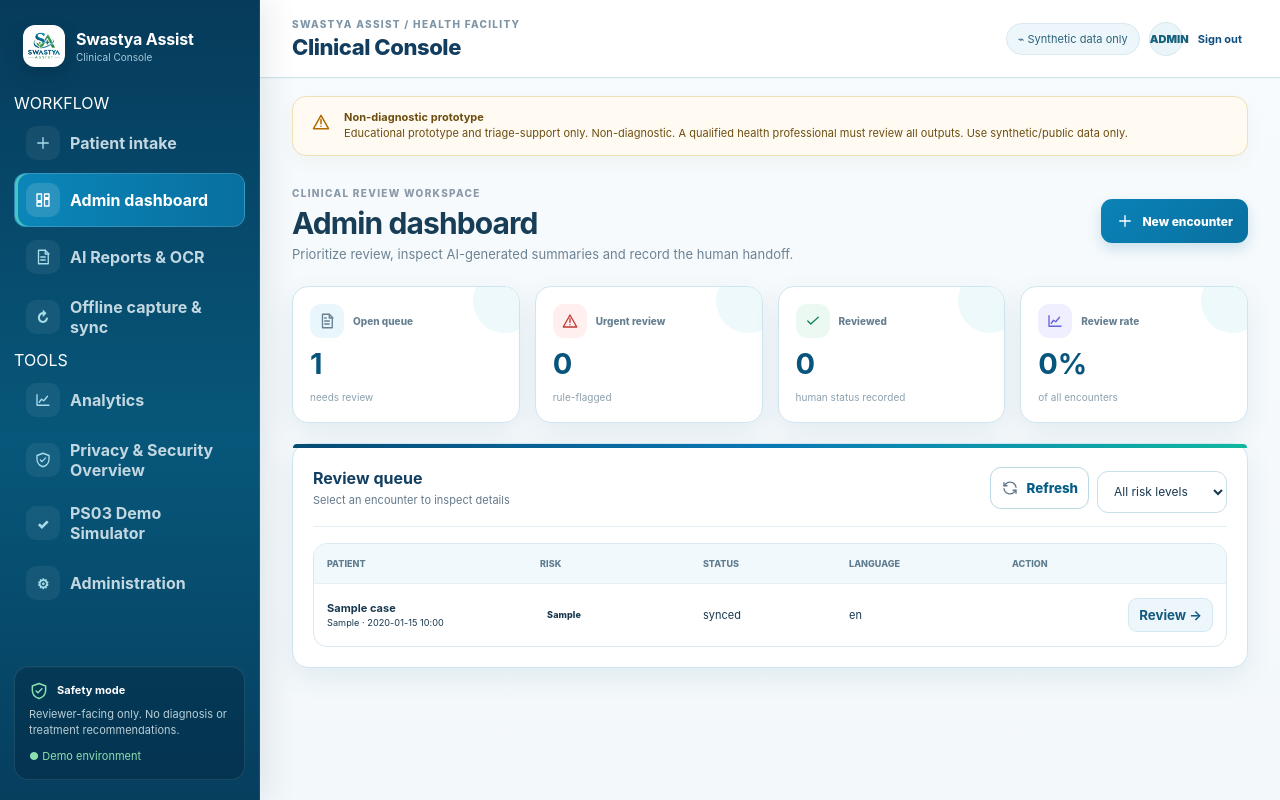
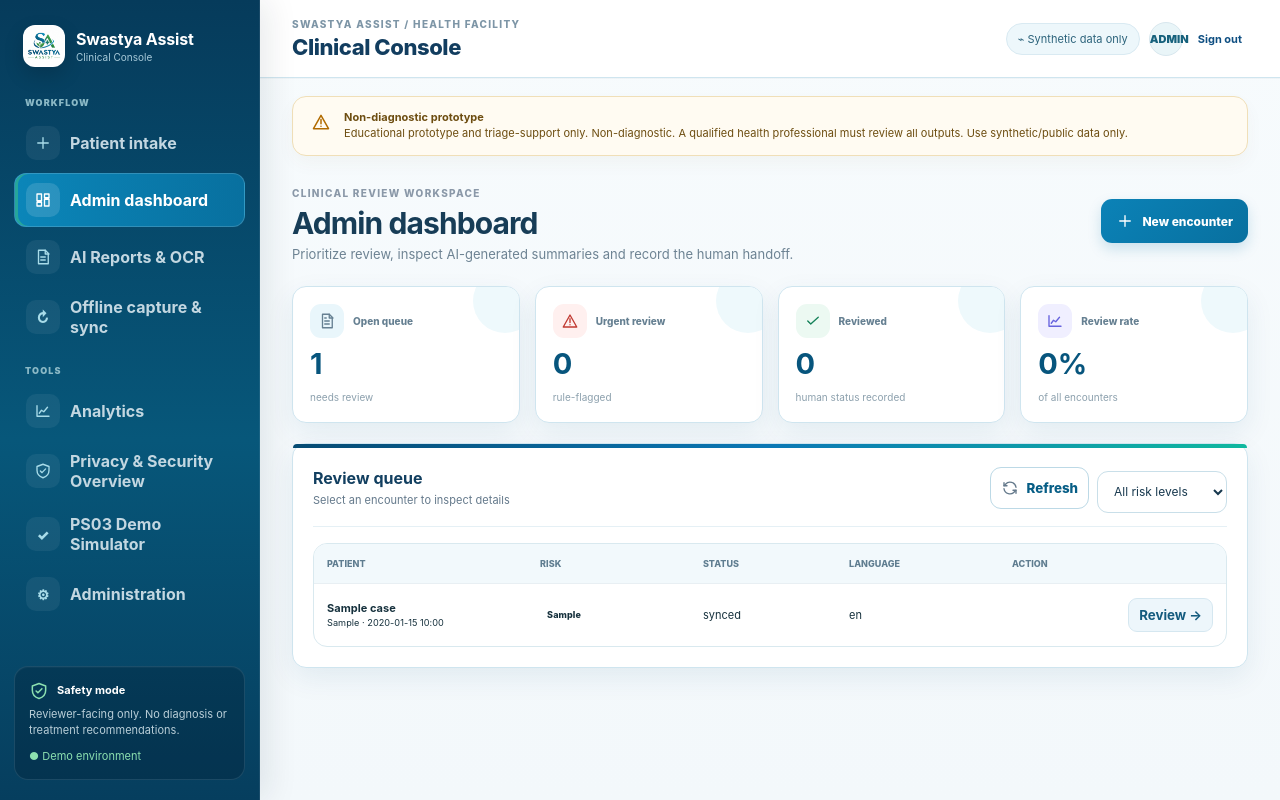
Before and after one commit to ommprasadsutar/swastya-assist, a Flask app: page /console in a window 1280 px wide. Run offline with Flask 3, Linux system fonts and the light colour scheme; the visitor is signed in with stand-in values (Sample User, id 1); tables that the repository leaves empty hold one stand-in row (values such as "Sample post"); some libraries are stand-ins or nearby versions.

Commit message:
ui: apply teal palette and fix checkbox and queue layout

```diff
--- a/static/style.css
+++ b/static/style.css
@@ -145,16 +145,16 @@
    Desktop-first, tablet/mobile adaptive. Existing workflow/API preserved.
    ================================================================ */
 :root{
-  --ui-primary:#167fba;
-  --ui-primary-dark:#105c8a;
-  --ui-teal:#13a79a;
-  --ui-bg:#f4f8fb;
+  --ui-primary:#176b87;
+  --ui-primary-dark:#12556a;
+  --ui-teal:#26a69a;
+  --ui-bg:#f3f7f9;
   --ui-surface:#ffffff;
-  --ui-ink:#17384e;
-  --ui-muted:#6e8494;
-  --ui-line:#dce8ef;
-  --ui-shadow:0 12px 32px rgba(15,64,91,.08);
-  --ui-radius:16px;
+  --ui-ink:#16313d;
+  --ui-muted:#607786;
+  --ui-line:#d9e5eb;
+  --ui-shadow:0 8px 24px rgba(21,58,74,.07);
+  --ui-radius:14px;
 }
 html{scroll-behavior:smooth}
 body{background:var(--ui-bg);color:var(--ui-ink);text-rendering:optimizeLegibility}
@@ -163,9 +163,9 @@
 .mobile-nav-toggle,.mobile-nav-backdrop{display:none}
 
 /* Clinical shell */
-.sidebar{width:260px;padding:20px 14px;background:linear-gradient(180deg,#083d5a 0%,#072f49 100%);border-right:1px solid rgba(255,255,255,.08);z-index:40;box-shadow:8px 0 30px rgba(4,31,47,.09)}
+.sidebar{width:260px;padding:20px 14px;background:linear-gradient(180deg,#153a4a 0%,#102f3b 100%);border-right:1px solid rgba(255,255,255,.08);z-index:40;box-shadow:8px 0 30px rgba(4,31,47,.09)}
 .brand{padding:5px 9px 26px}.brandmark-img{width:42px;height:42px;border-radius:12px}.brand b{font-size:16px}.brand small{color:#a8cad9;font-size:10px}
-.sidebar nav{display:grid;gap:3px}.nav{min-height:46px;margin:0;padding:9px 11px;border:1px solid transparent;color:#c3d7e1;border-radius:12px;transition:background .18s ease,transform .18s ease,border-color .18s ease,color .18s ease}.nav:hover{background:rgba(255,255,255,.08);transform:translateX(2px)}.nav.active{background:linear-gradient(135deg,rgba(21,145,188,.34),rgba(16,112,151,.25));border-color:rgba(148,224,239,.18);color:#fff;box-shadow:inset 3px 0 0 #47c4c4}.nav-icon{width:34px;height:34px;border-radius:10px;display:grid;place-items:center;background:rgba(255,255,255,.06);color:#a8dce9;flex:none}.nav-icon svg{width:18px;height:18px;fill:none;stroke:currentColor;stroke-width:1.8;stroke-linecap:round;stroke-linejoin:round}.nav.active .nav-icon{background:rgba(255,255,255,.13);color:#fff}
+.sidebar nav{display:grid;gap:3px}.nav{min-height:46px;margin:0;padding:9px 11px;border:1px solid transparent;color:#c3d7e1;border-radius:12px;transition:background .18s ease,transform .18s ease,border-color .18s ease,color .18s ease}.nav:hover{background:rgba(255,255,255,.08);transform:translateX(2px)}.nav.active{background:linear-gradient(135deg,rgba(38,166,154,.32),rgba(23,107,135,.32));border-color:rgba(148,224,239,.22);color:#fff;box-shadow:inset 3px 0 0 #26a69a}.nav-icon{width:34px;height:34px;border-radius:10px;display:grid;place-items:center;background:rgba(255,255,255,.06);color:#a8dce9;flex:none}.nav-icon svg{width:18px;height:18px;fill:none;stroke:currentColor;stroke-width:1.8;stroke-linecap:round;stroke-linejoin:round}.nav.active .nav-icon{background:rgba(255,255,255,.13);color:#fff}
 .side-note{padding:14px;border-radius:14px;background:rgba(1,24,41,.28);border-color:rgba(184,220,235,.13);color:#b9ced8}.side-note span{color:#8ce0b0}
 .main{margin-left:260px;width:calc(100% - 260px);min-width:0}
 .topbar{height:78px;padding:0 32px;background:rgba(255,255,255,.94);backdrop-filter:blur(12px);border-bottom:1px solid var(--ui-line);position:sticky;top:0;z-index:20}.crumb{color:#7d95a6}.topbar h1{font-size:22px;letter-spacing:-.02em;color:#163b55}.top-actions{gap:9px}.secure{background:#edf7fb;border:1px solid #d9eaf2;color:#2c637b;border-radius:999px}.avatar{background:#e9f5f8;color:#16617c}
@@ -185,7 +185,7 @@
 body:has(.admin-table) .sidebar{background:linear-gradient(180deg,#123f5b,#0b3149)}body:has(.admin-table) .main{background:#f4f8fb}.admin-grid{gap:20px}.admin-table{width:100%;background:#fff;border:1px solid #e0ebf0;border-radius:13px;overflow:hidden}.admin-table th,.admin-table td{padding:12px 13px;border-bottom:1px solid #e7eff3;font-size:11px}.admin-table th{font-size:9px;text-transform:uppercase;letter-spacing:.08em;color:#78909f}.admin-table tr:last-child td{border-bottom:0}.admin-actions{gap:8px}.admin-pill{background:#eef8fb!important;border:1px solid #d7ebf2;color:#17657f!important;font-weight:800}.admin-danger{color:#ad3b3b!important}.admin-form{padding-top:2px}.panel-mb{margin-bottom:20px}.panel-mt{margin-top:20px}
 
 /* Landing polish */
-.ref-nav{position:sticky;top:0;z-index:60;background:rgba(255,255,255,.94);backdrop-filter:blur(14px);border-bottom:1px solid #dfecef;padding:0 clamp(18px,5vw,72px)}.ref-brand b{color:#155e82}.ref-brand small{color:#78909d}.ref-menu a{transition:color .15s ease,background .15s ease}.ref-menu a:hover{color:#156a8b}.ref-start{background:linear-gradient(135deg,#1689c1,#126fa9);transition:transform .16s ease,box-shadow .16s ease}.ref-start:hover{transform:translateY(-1px)}.ref-hero{min-height:620px;background:linear-gradient(145deg,#f8fcfe 0%,#edf8fb 100%)}.ref-chip{box-shadow:0 5px 15px rgba(17,107,139,.05)}.ref-floating{transition:transform .18s ease,box-shadow .18s ease}.ref-floating:hover{transform:translateY(-3px)}.ref-feature-grid article{transition:transform .16s ease,box-shadow .16s ease,border-color .16s ease}.ref-feature-grid article:hover{transform:translateY(-3px);box-shadow:0 12px 24px rgba(17,75,99,.08);border-color:#c6dfe9}
+.ref-nav{position:sticky;top:0;z-index:60;background:rgba(255,255,255,.94);backdrop-filter:blur(14px);border-bottom:1px solid #dfecef;padding:0 clamp(18px,5vw,72px)}.ref-brand b{color:#153a4a}.ref-brand small{color:#78909d}.ref-menu a{transition:color .15s ease,background .15s ease}.ref-menu a:hover{color:#176b87}.ref-start{background:linear-gradient(135deg,#176b87,#26a69a);transition:transform .16s ease,box-shadow .16s ease}.ref-start:hover{transform:translateY(-1px)}.ref-hero{min-height:620px;background:linear-gradient(145deg,#f8fcfe 0%,#edf8fb 100%)}.ref-chip{box-shadow:0 5px 15px rgba(17,107,139,.05)}.ref-floating{transition:transform .18s ease,box-shadow .18s ease}.ref-floating:hover{transform:translateY(-3px)}.ref-feature-grid article{transition:transform .16s ease,box-shadow .16s ease,border-color .16s ease}.ref-feature-grid article:hover{transform:translateY(-3px);box-shadow:0 12px 24px rgba(17,75,99,.08);border-color:#c6dfe9}
 .ref-menu-toggle{display:none}
 
 /* Generic states / focus */
@@ -405,3 +405,23 @@
 
 /* V11.1.8 sidebar link uses the same visual rhythm as buttons. */
 .sidebar nav a.nav{text-decoration:none;cursor:pointer}
+
+
+/* V11.1.9 visual corrections: stable checkbox sizing, navigation grouping and aligned intake queue. */
+:root{--ui-focus:rgba(38,166,154,.22)}
+input[type="checkbox"],input[type="radio"]{
+  display:inline-block!important;width:18px!important;min-width:18px!important;max-width:18px!important;
+  height:18px!important;min-height:18px!important;max-height:18px!important;padding:0!important;
+  margin:2px 0 0!important;flex:0 0 18px;accent-color:#26a69a;box-shadow:none!important;vertical-align:middle
+}
+.rp-check{display:flex!important;align-items:flex-start!important;gap:10px!important;min-width:0}
+.rp-check input[type="checkbox"]{flex:0 0 18px!important}
+.consent-check{display:flex!important;align-items:flex-start!important;gap:10px!important}
+.consent-check input[type="checkbox"]{flex:0 0 18px!important;width:18px!important}
+.rp-check span{min-width:0;overflow-wrap:anywhere}
+.nav-group-label{padding:15px 11px 5px;color:#8bb9c6;font-size:9px;font-weight:900;letter-spacing:.13em}
+.sidebar nav .nav-group-label:first-child{padding-top:4px}
+.quick{position:sticky;top:96px;align-self:start;max-height:calc(100vh - 112px);overflow:auto;scrollbar-width:thin}
+.quick .empty{padding:22px 12px;border:1px dashed #d9e5eb;background:#f8fbfc;border-radius:10px;line-height:1.6}
+@media(max-width:760px){.quick{position:static;max-height:none;overflow:visible}.sidebar nav .nav-group-label{grid-column:1/-1;padding:9px 8px 2px}}
+@media(prefers-reduced-motion:reduce){.quick{scroll-behavior:auto}}
```
